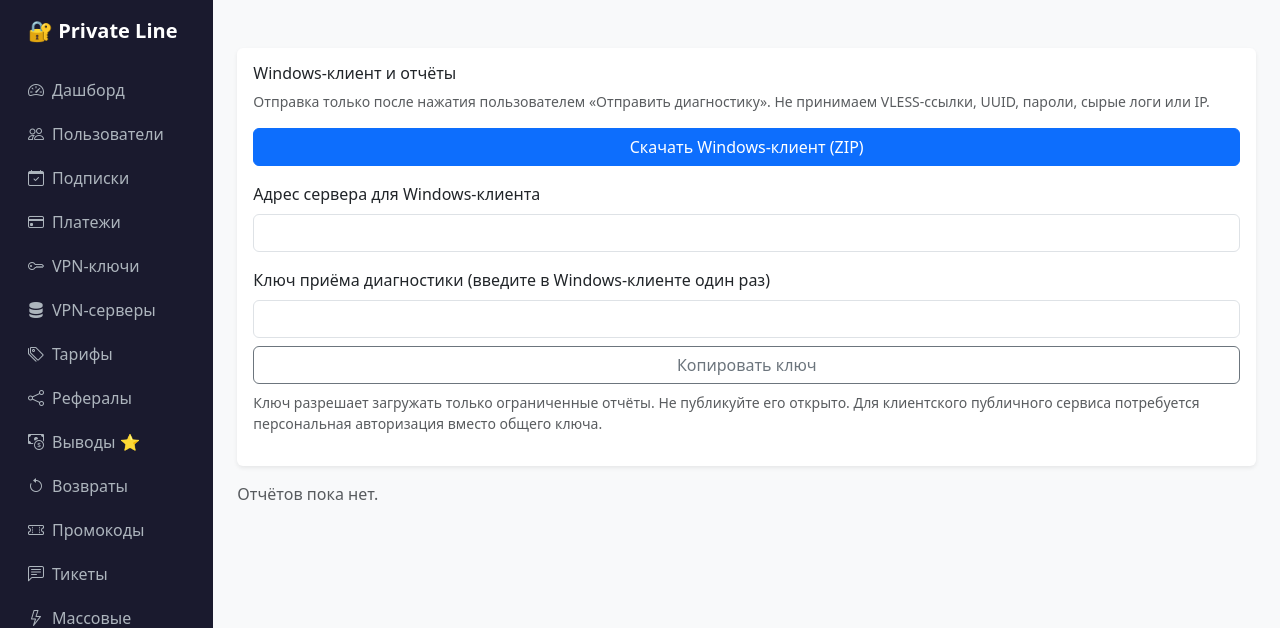
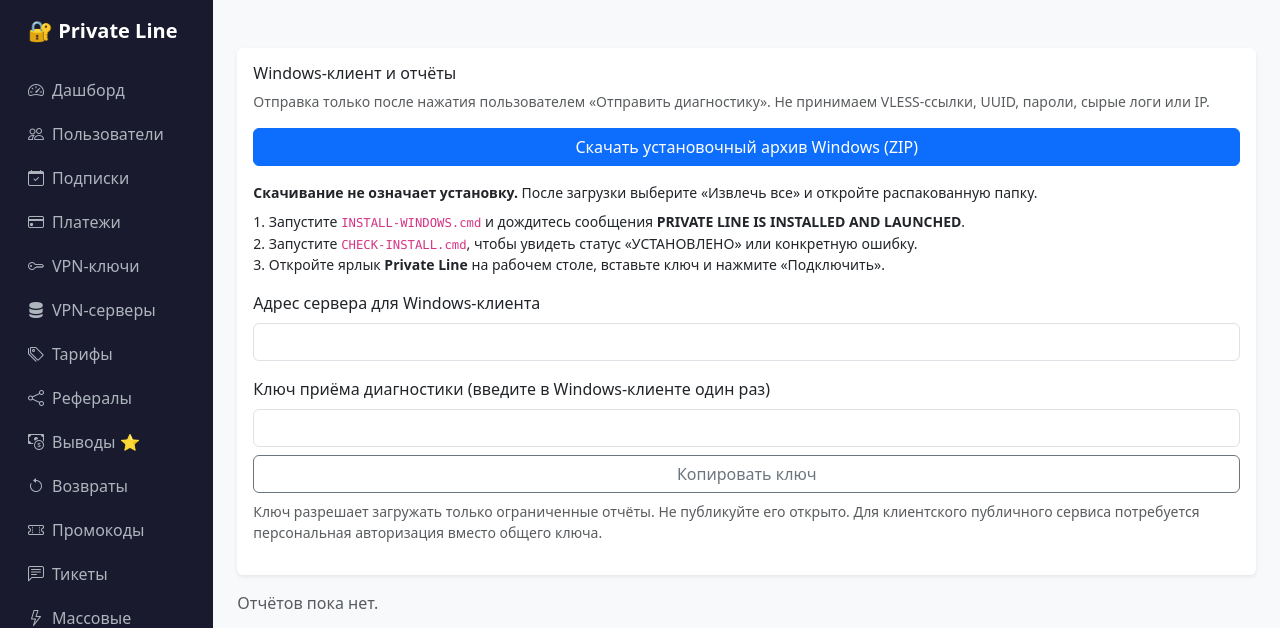
Before and after one commit to venomimonstro/Private-line-tg-claude, a FastAPI app: template admin/templates/windows_diagnostics.html in a window 1280 px wide. Shown: the top 628 px of the page. Run offline with FastAPI, Linux system fonts and the light colour scheme; the template is opened without the code that fills it, so the values that code supplies are empty; parts of the project's set-up code (start-up, migrations or seed data) failed here and were passed over.

Commit message:
ux(windows): show explicit download, extraction, verified install and connect steps in admin

```diff
--- a/admin/templates/windows_diagnostics.html
+++ b/admin/templates/windows_diagnostics.html
@@ -3,7 +3,13 @@
 <div class="card p-3 mb-3">
   <h6>Windows-клиент и отчёты</h6>
   <p class="text-muted small">Отправка только после нажатия пользователем «Отправить диагностику». Не принимаем VLESS-ссылки, UUID, пароли, сырые логи или IP.</p>
-  <a class="btn btn-primary mb-3" href="/admin/windows-client/download">Скачать Windows-клиент (ZIP)</a>
+  <a class="btn btn-primary mb-3" href="/admin/windows-client/download">Скачать установочный архив Windows (ZIP)</a>
+  <p class="small mb-2"><strong>Скачивание не означает установку.</strong> После загрузки выберите «Извлечь все» и откройте распакованную папку.</p>
+  <div class="small mb-3">
+    <div>1. Запустите <code>INSTALL-WINDOWS.cmd</code> и дождитесь сообщения <strong>PRIVATE LINE IS INSTALLED AND LAUNCHED</strong>.</div>
+    <div>2. Запустите <code>CHECK-INSTALL.cmd</code>, чтобы увидеть статус «УСТАНОВЛЕНО» или конкретную ошибку.</div>
+    <div>3. Откройте ярлык <strong>Private Line</strong> на рабочем столе, вставьте ключ и нажмите «Подключить».</div>
+  </div>
   <label class="form-label">Адрес сервера для Windows-клиента</label>
   <input class="form-control mb-3" type="text" value="{{ endpoint }}" readonly onclick="this.select()">
   <label class="form-label">Ключ приёма диагностики (введите в Windows-клиенте один раз)</label>
```
